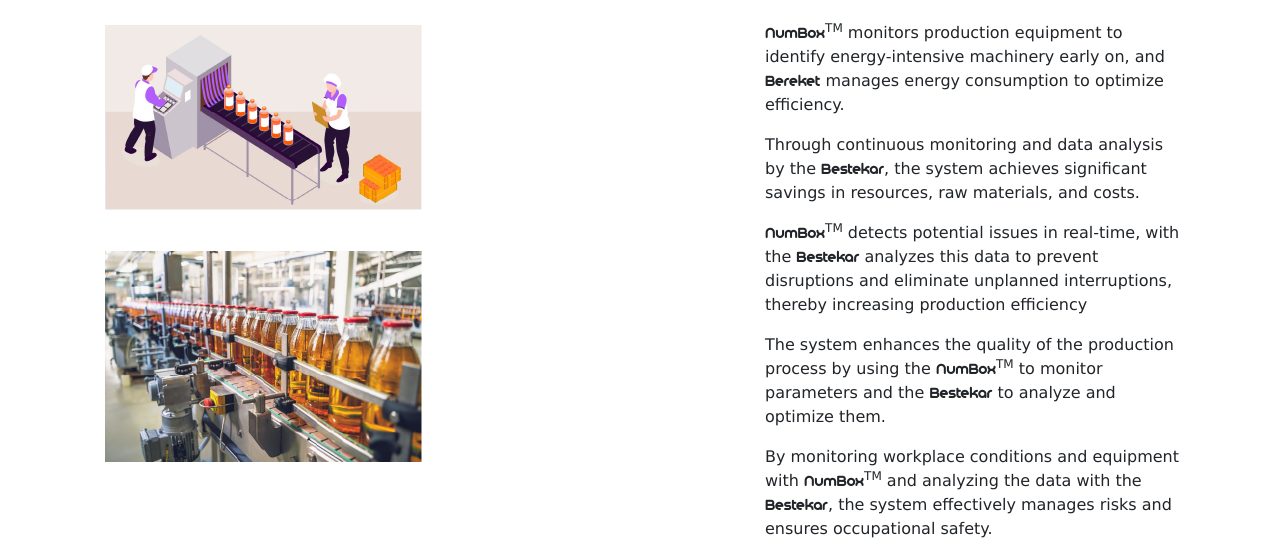
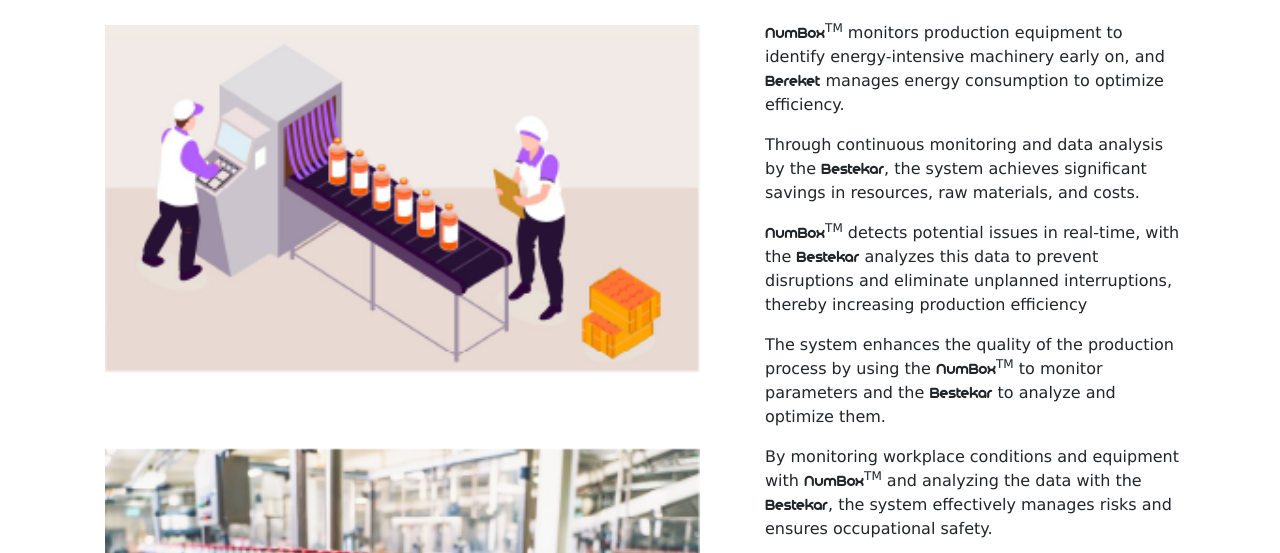
Before and after one commit to codingwithmeow/casestudy2, a plain HTML site: page fandb.html in a window 1280 px wide. Shown: the part 247-800 px from the top of the page. Drawn offline with Linux system fonts and the light colour scheme.

Commit message:
Update fandb.html

```diff
--- a/fandb.html
+++ b/fandb.html
@@ -34,7 +34,7 @@
         <div class="row">
           <div class="col-xl-7 col-md-6 col-lg-5 col-sm-9 offset-sm-2 col-10 offset-1 offset-md-0">
             <div class="card-body">
-              <img src="images/7.png" alt="" width="317" height="437" class="img-fluid w-60"/> </div>
+              <img src="images/7.png" alt="" width="317" height="437" class="img-fluid w-100 h-100"/> </div>
           </div>
           <div class="col-xl-5 col-md-6 col-lg-7">
             <div class="card side-page col-xl-12 col-lg-12 col-md-12">
```
